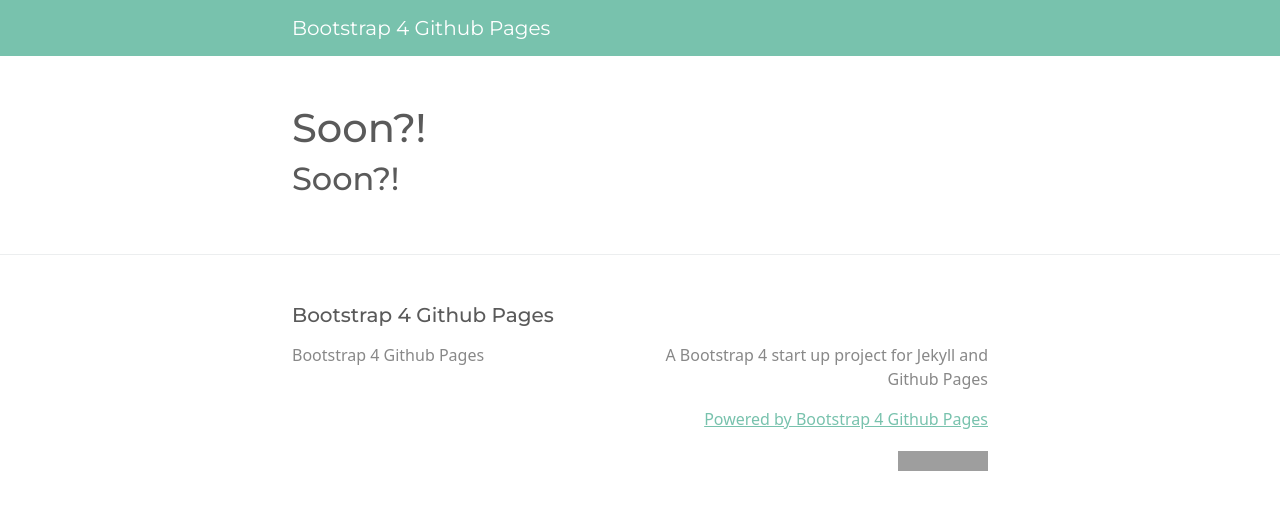
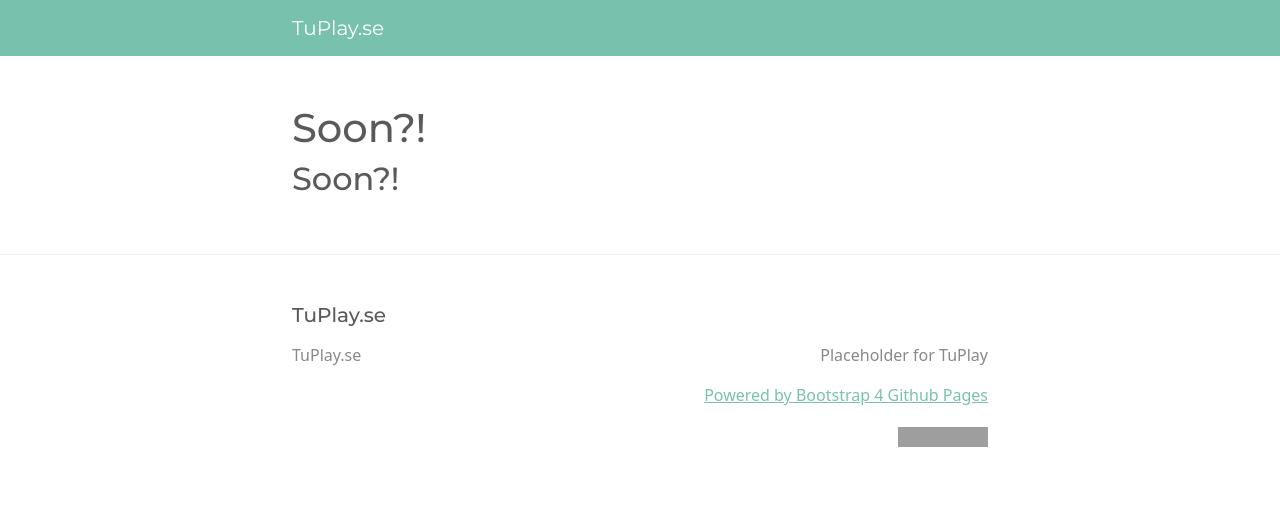
Before and after one commit to TuPlay-Spelforening/TuPlay, a Jekyll site: the page built from index.md, in a window 1280 px wide. Shown: the top 510 px of the page. Built offline with Jekyll 4.4.1, drawn with Linux system fonts in a browser that asks for light colours; grey boxes are pictures that could not be loaded.

Commit message:
Update _config.yml

```diff
--- a/_config.yml
+++ b/_config.yml
@@ -13,10 +13,10 @@
 # you will see them accessed via {{ site.title }}, {{ site.email }}, and so on.
 # You can create any custom variable you would like, and they will be accessible
 # in the templates via {{ site.myvariable }}.
-title: Bootstrap 4 Github Pages
+title: TuPlay.se
 email: ""
 description: >- # this means to ignore newlines until "baseurl:"
-  A Bootstrap 4 start up project for Jekyll and Github Pages
+  Placeholder for TuPlay
 #baseurl: "" # the subpath of your site, e.g. /blog
 #url: "" # the base hostname & protocol for your site, e.g. http://example.com
 #twitter_username: jekyllrb
```
